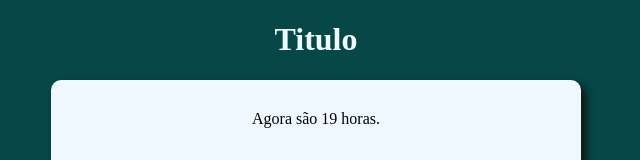
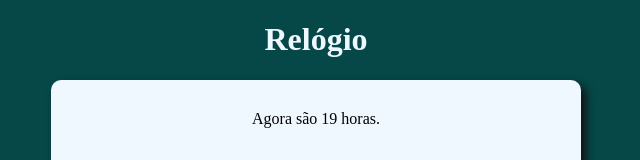
Before and after one commit to LuisAraujo2005/SITE-RELOGIO, a plain HTML site: page index.html in a window 1280 px wide. Shown: the top 160 px of the page, without its empty margins (324-964 px from the left). Drawn offline with Linux system fonts and the light colour scheme.

Commit message:
Update index.html

```diff
--- a/index.html
+++ b/index.html
@@ -8,7 +8,7 @@
 </head>
 <body onload="carregar()">
     <header>
-        <h1>Titulo</h1>
+        <h1>Relógio</h1>
     </header>
     <section>
         <div id = 'msg'>
@@ -26,4 +26,5 @@
 </body>
 <script src="script.js"></script>
 
+
 </html>
```
